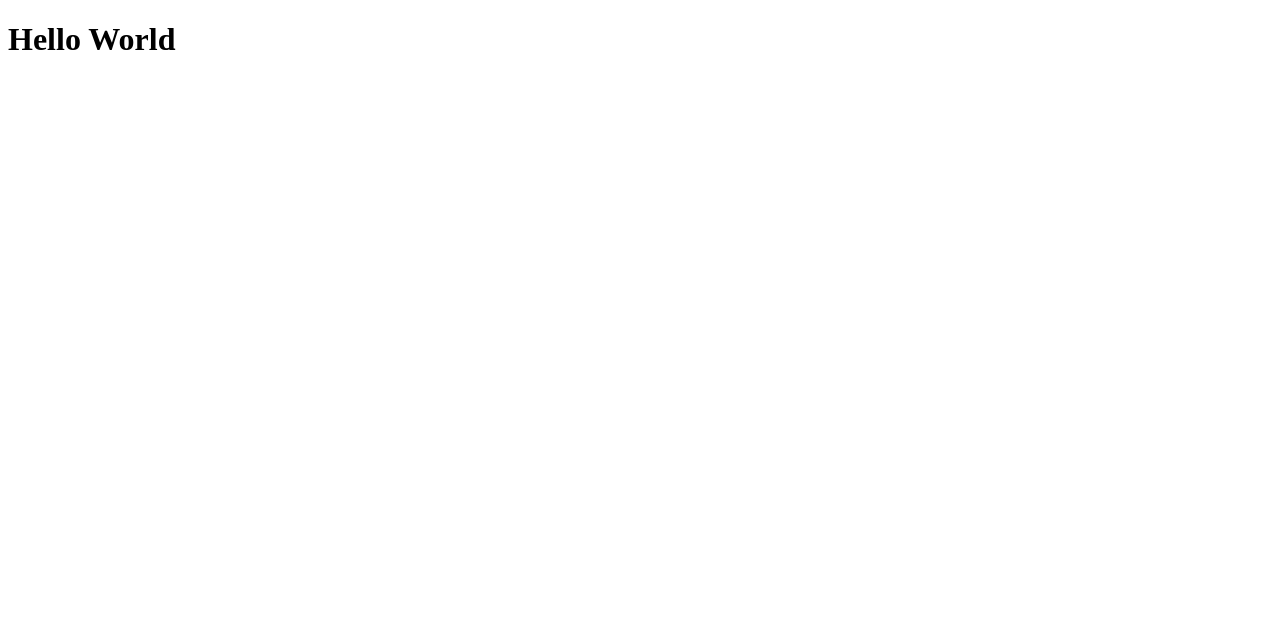
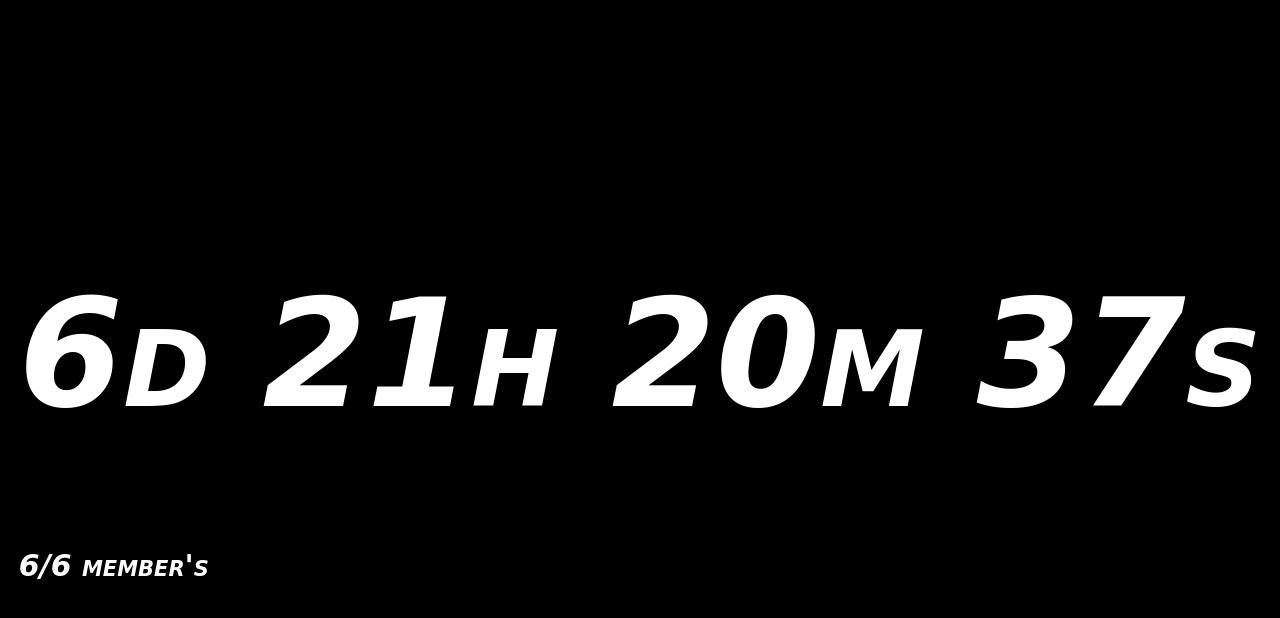
Before and after one commit to no-sell-out/bs-tco, a plain HTML site: page index.html in a window 1280 px wide. Drawn offline with Linux system fonts and the light colour scheme.

Commit message:
タイマー追加

```diff
--- a/index.html
+++ b/index.html
@@ -1,6 +1,68 @@
-<!DOCTYPE html>
+<!DOCTYPE HTML>
 <html>
+<head>
+<meta name="viewport" content="width=device-width, initial-scale=1">
+<style>
+body {
+  background: black;
+}
+section {
+  color: white;
+  border-radius: 1em;
+  padding: 1em;
+  position: absolute;
+  top: 50%;
+  left: 50%;
+  margin-right: -50%;
+  transform: translate(-50%, -50%);
+  font: italic small-caps bold 16px/2 cursive;
+}
+
+p1.count {
+  font-size: 150px;
+}
+p2.member {
+  font-size: 30px;
+}
+</style>
+</head>
 <body>
-<h1>Hello World</h1>
+
+<section>
+  <p1 id="count" class="count"></p1><br><br>
+  <p2 class="member">6/6 member's</p2>
+</section>
+
+<script>
+// Set the date we're counting down to
+var countDownDate = new Date("Oct 15, 2021 00:00:00").getTime();
+
+// Update the count down every 1 second
+var x = setInterval(function() {
+
+  // Get today's date and time
+  var now = new Date().getTime();
+
+  // Find the distance between now and the count down date
+  var distance = countDownDate - now;
+
+  // Time calculations for days, hours, minutes and seconds
+  var days = Math.floor(distance / (1000 * 60 * 60 * 24));
+  var hours = Math.floor((distance % (1000 * 60 * 60 * 24)) / (1000 * 60 * 60));
+  var minutes = Math.floor((distance % (1000 * 60 * 60)) / (1000 * 60));
+  var seconds = Math.floor((distance % (1000 * 60)) / 1000);
+
+  // Output the result in an element with id="count"
+  document.getElementById("count").innerHTML = days + "d " + hours + "h "
+  + minutes + "m " + seconds + "s ";
+
+  // If the count down is over, write some text
+  if (distance < 0) {
+    clearInterval(x);
+    document.getElementById("count").innerHTML = "EXPIRED";
+  }
+}, 1000);
+</script>
+
 </body>
 </html>
```
